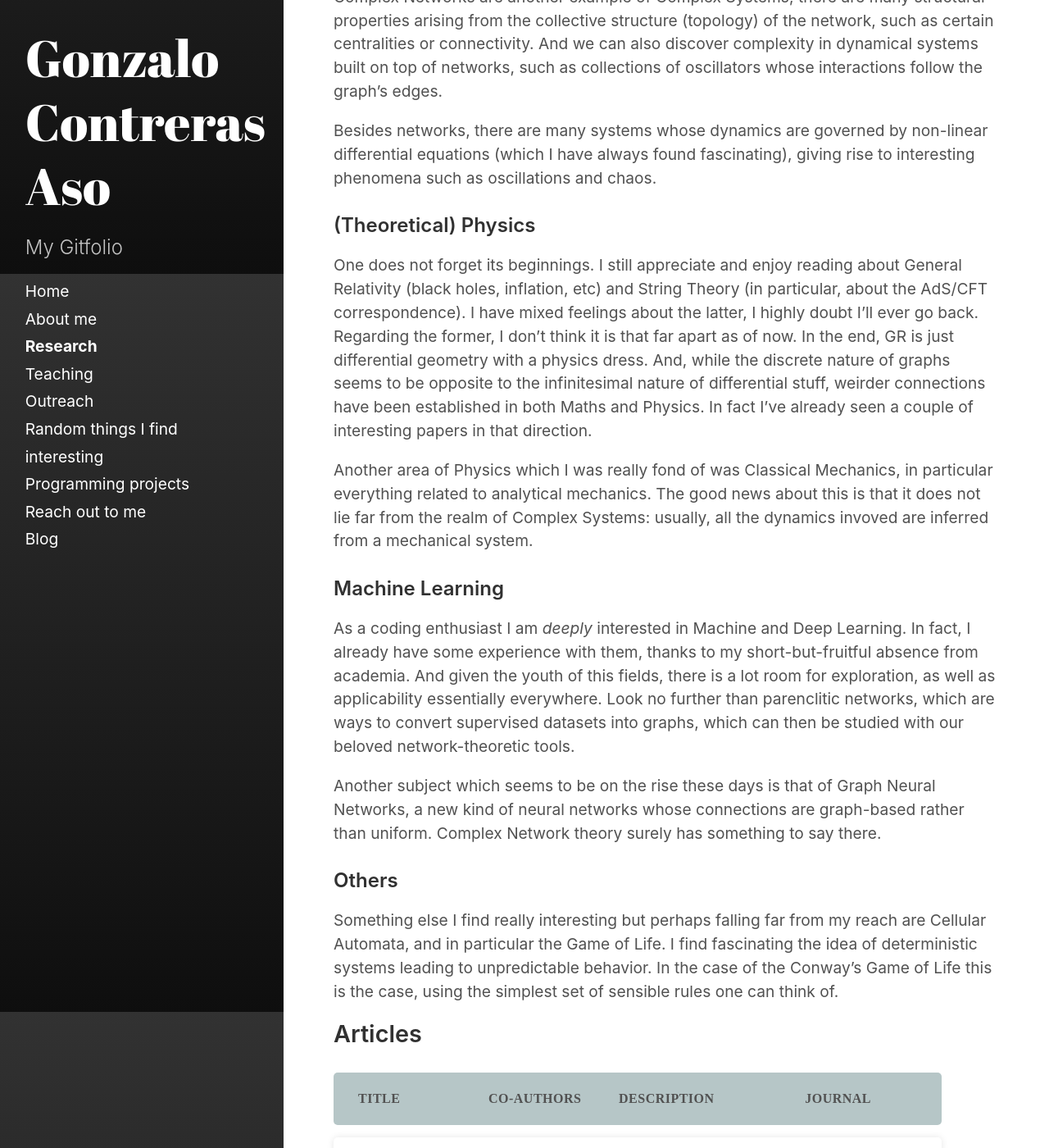
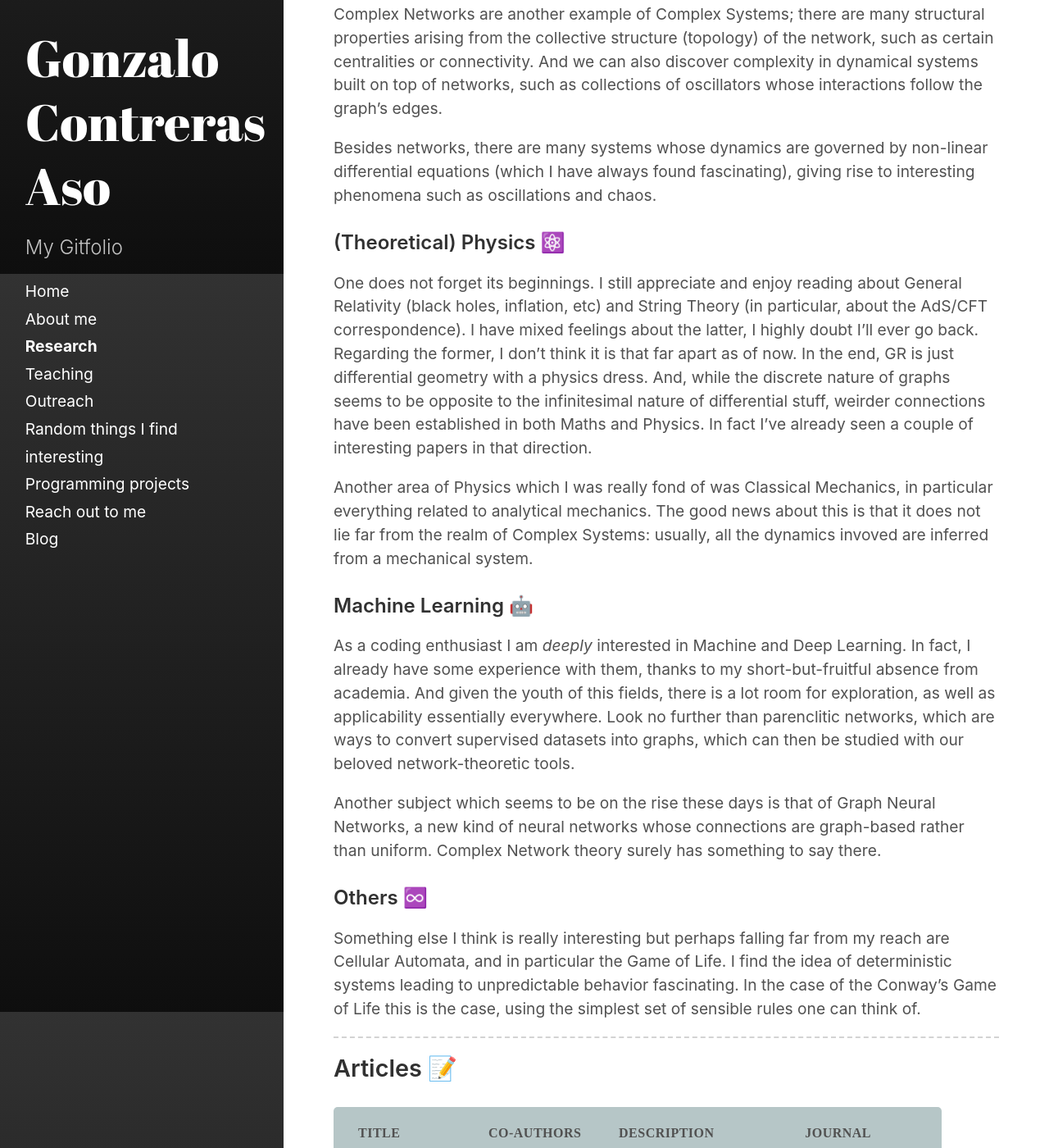
Before and after one commit to goznalo-git/portfolio, a Jekyll site: the page built from categories/02-research.md, in a window 1280 px wide and 1400 px high, scrolled down 1466 px. Shown: the whole window at 82% size. Built offline with Jekyll 4.4.1, drawn with Linux system fonts in a browser that asks for light colours; some web fonts are replaced; some of the changed text lies outside the part shown.

Commit message:
Favicon change, better stylign

```diff
--- a/_includes/favicons.html
+++ b/_includes/favicons.html
@@ -1,3 +1,3 @@
 <link rel="apple-touch-icon-precomposed" sizes="144x144" href="{{ "/favicon_io/apple-touch-icon.png"
 | relative_url }}" /> <link rel="shortcut icon" href="{{ "/favicon_io/favicon.ico" |
-relative_url}}" />
+relative_url}}" /> <link rel="manifest" href="/favicon_io/site.webmanifest">
--- a/categories/02-research.md
+++ b/categories/02-research.md
@@ -9,7 +9,7 @@
 > _"The solution often turns out more beautiful than the puzzle"_ - Richard Dawkins
 
 
-## Current research
+## Current research  🧮
 
 
 I am pursuing a Ph.D. in Applied Mathematics, in Complex Networks in particular. As such, I am obviously interested in anything related to Graph Theory and Linear Algebra, as well as computer simulations involving graphs (e.g. percolation phenomena). However, Complex Networks is an interdisciplinary field, borrowing ideas from Maths, Physics, Biology, Sociology, Computer Science, etc, so it is quite natural for me finding thought-provoking ideas in unexpected places.
@@ -20,11 +20,12 @@
 - _Multilayer networks_: these are networks whose interacions fall into different categories, and thus treating those interactions as equal is missing the whole picture. For instance, the connections between a set of individuals are distinct depending of whether individuals are relatives, aquaintances, friends or coworkers.
 - _Higher order networks_: these networks arise from lifting the restriction that interactions be pairwise. Consider, for example, three people writing a paper together. They did not write it "pairwise together", rather, the three of them should be considered part of the same interaction. This opens a vast world of possibilities, however, the technical difficulties encountered along the way are equally vast.
 
+<div style='border-top: 2px dashed lightgrey; width: 100%;'></div>
 
 ## Other research interests
 
 
-### Complex Systems and Non-linear Dynamics
+### Complex Systems and Non-linear Dynamics 🌀
 
 Complex Systems are systems where the sum is greater than the parts, in the sense that there is some "global behavior" which can't be infered from the local dynamics. A classic example of this is flocks of birds: the individual movement of a bird does not directly affect the movement of the flock (in fact, if a bird dies there is no significant change in the flock behavior). This is completely different from, say, a machine: if a gear fails the outcome will be, at best, deteriorated.
 
@@ -33,24 +34,25 @@
 Besides networks, there are many systems whose dynamics are governed by non-linear differential equations (which I have always found fascinating), giving rise to interesting phenomena such as oscillations and chaos.
 
 
-### (Theoretical) Physics
+### (Theoretical) Physics ⚛️
 
 One does not forget its beginnings. I still appreciate and enjoy reading about General Relativity (black holes, inflation, etc) and String Theory (in particular, about the AdS/CFT correspondence). I have mixed feelings about the latter, I highly doubt I'll ever go back. Regarding the former, I don't think it is that far apart as of now. In the end, GR is just differential geometry with a physics dress. And, while the discrete nature of graphs seems to be opposite to the infinitesimal nature of differential stuff, weirder connections have been established in both Maths and Physics. In fact I've already seen a couple of interesting papers in that direction.
 
 Another area of Physics which I was really fond of was Classical Mechanics, in particular everything related to analytical mechanics. The good news about this is that it does not lie far from the realm of Complex Systems: usually, all the dynamics invoved are inferred from a mechanical system.
 
 
-### Machine Learning
+### Machine Learning 🤖
 
 As a coding enthusiast I am _deeply_ interested in Machine and Deep Learning. In fact, I already have some experience with them, thanks to my short-but-fruitful absence from academia. And given the youth of this fields, there is a lot room for exploration, as well as applicability essentially everywhere. Look no further than parenclitic networks, which are ways to convert supervised datasets into graphs, which can then be studied with our beloved network-theoretic tools.
 
 Another subject which seems to be on the rise these days is that of Graph Neural Networks, a new kind of neural networks whose connections are graph-based rather than uniform. Complex Network theory surely has something to say there.
 
 
-### Others
+### Others ♾️
 
-Something else I find really interesting but perhaps falling far from my reach are Cellular Automata, and in particular the Game of Life. I find fascinating the idea of deterministic systems leading to unpredictable behavior. In the case of the Conway's Game of Life this is the case, using the simplest set of sensible rules one can think of.
+Something else I think is really interesting but perhaps falling far from my reach are Cellular Automata, and in particular the Game of Life. I find the idea of deterministic systems leading to unpredictable behavior fascinating. In the case of the Conway's Game of Life this is the case, using the simplest set of sensible rules one can think of.
 
+<div style='border-top: 2px dashed lightgrey; width: 100%;'></div>
 
 
 {% comment %}
@@ -61,10 +63,10 @@
 
 
 
-## Articles
+## Articles 📝
 
 {% include 02-papers.html %}
 
-## Talks
+## Talks 🙉
 
 {% include 02-talks.html %}
--- a/favicon_io/about.txt
+++ b/favicon_io/about.txt
@@ -1,6 +1,6 @@
 This favicon was generated using the following font:
 
-- Font Title: Norican
-- Font Author: Copyright (c) 2011 by vernon adams (www.newtypography.co.uk), with Reserved Font Names "Norican"
-- Font Source: http://fonts.gstatic.com/s/norican/v14/MwQ2bhXp1eSBqjkPGJJRtGs-lbA.ttf
+- Font Title: Domine
+- Font Author: Copyright 2020 The Domine Project Authors (https://github.com/googlefonts/domine)
+- Font Source: http://fonts.gstatic.com/s/domine/v19/L0xhDFMnlVwD4h3Lt9JWnbX3jG-2X5XHI10VErGuW8Q.ttf
 - Font License: SIL Open Font License, 1.1 (http://scripts.sil.org/OFL))
--- a/to_do.txt
+++ b/to_do.txt
@@ -6,4 +6,5 @@
 
 #aesthetics
 change favicons
-add some emojis
+add some more emojis
+optional: change font of headers
```
Also changed, not shown: _includes/05-accordion.html (+6 -4 lines), categories/04-outreach.md (+7 -3 lines), favicon_io/android-chrome-192x192.png (added), favicon_io/android-chrome-512x512.png (added), favicon_io/apple-touch-icon.png, favicon_io/favicon-16x16.png, favicon_io/favicon-32x32.png, favicon_io/favicon.ico, favicon_io/site.webmanifest (added).
